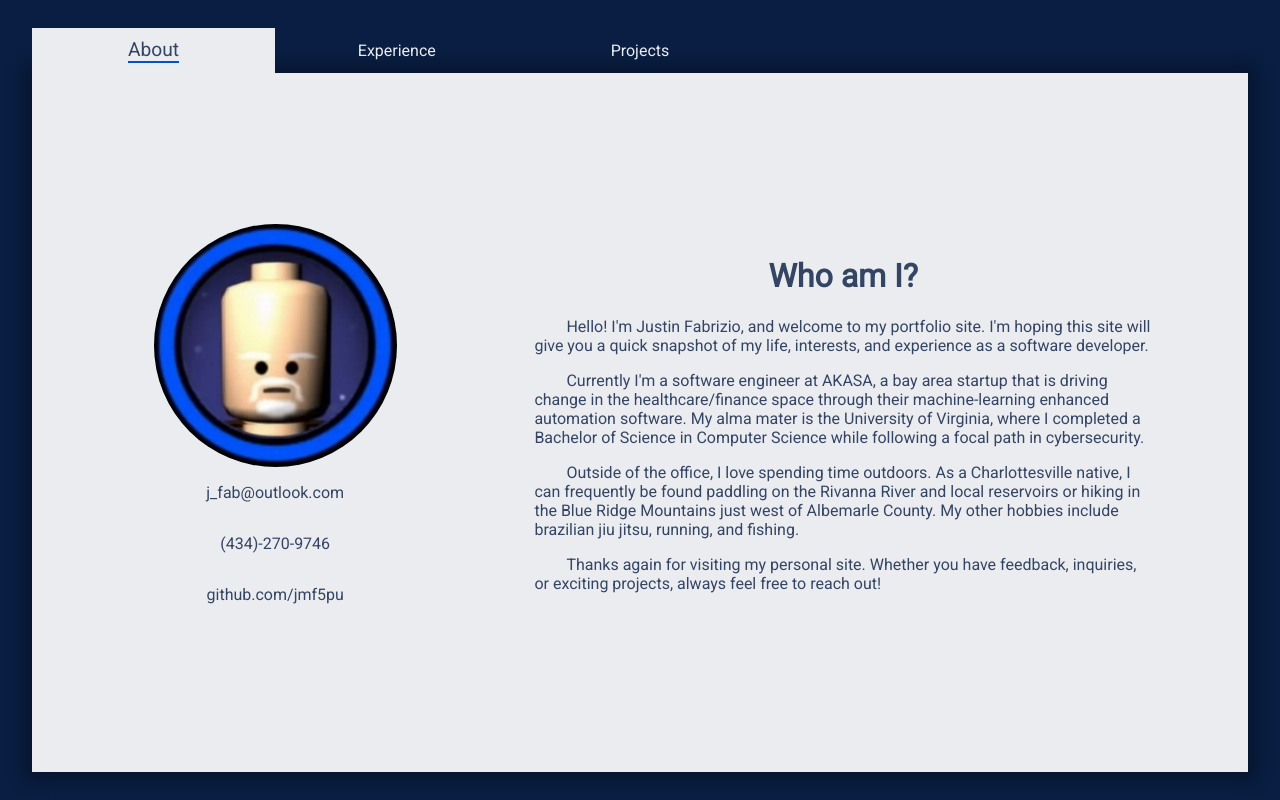
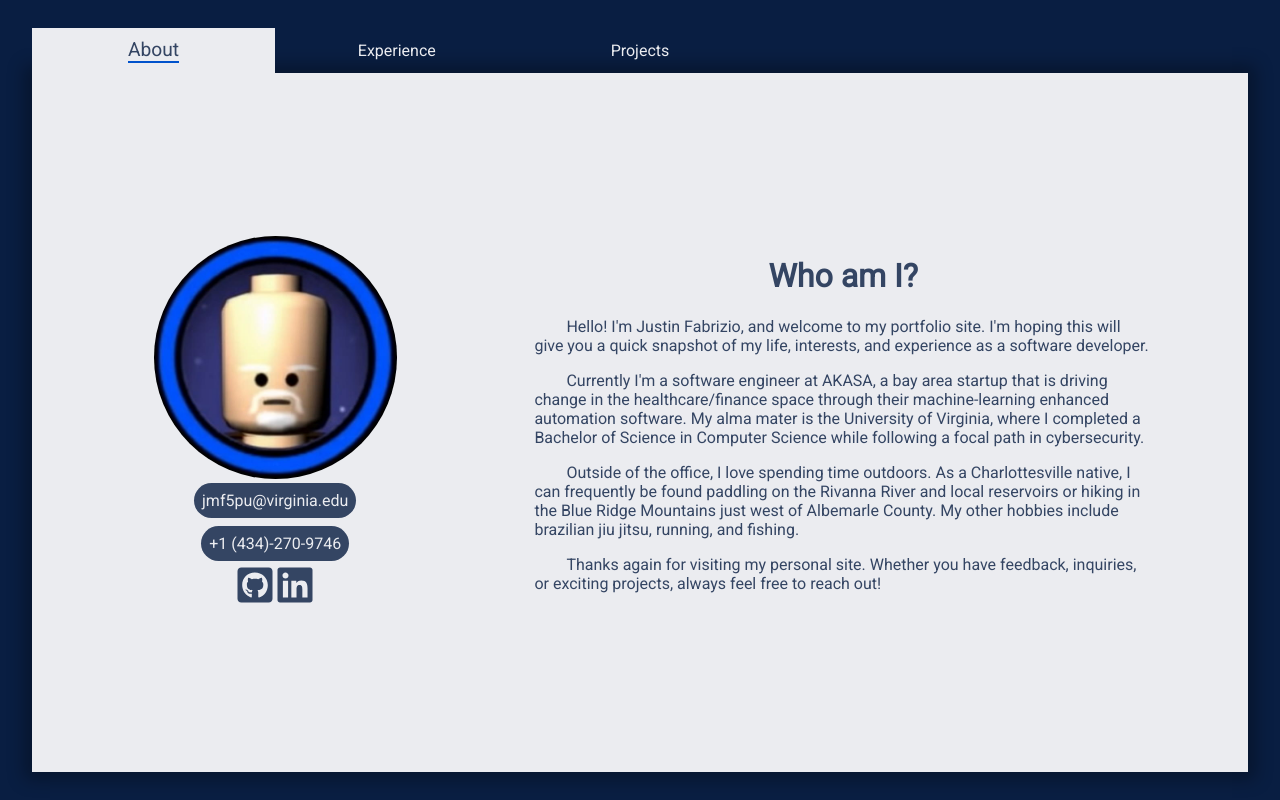
Before and after one commit to jmf5pu/portfolio, a React (Create React App) app: page / in a window 1280 px wide. Built offline with nearby package versions, Linux system fonts and the light colour scheme.

Commit message:
add contact and social links to about page

```diff
--- a/package.json
+++ b/package.json
@@ -12,6 +12,7 @@
     "@types/react-dom": "^18.2.6",
     "react": "^18.2.0",
     "react-dom": "^18.2.0",
+    "react-icons": "^4.10.1",
     "react-scripts": "5.0.1",
     "typescript": "^4.9.5",
     "web-vitals": "^2.1.4"
--- a/src/components/FirstTabMainWindow.tsx
+++ b/src/components/FirstTabMainWindow.tsx
@@ -1,4 +1,5 @@
 import styles from "./styles/FirstTabMainWindow.module.css";
+import { FaGithubSquare, FaLinkedin } from "react-icons/fa";
 
 function FirstTabMainWindow() {
   return (
@@ -8,17 +9,42 @@ function FirstTabMainWindow() {
           src={require("./styles/dummy-profile-pic.jpg")}
           className={styles.profileImage}
         />
-        <p>j_fab@outlook.com</p>
-        <p>(434)-270-9746</p>
-        <p>github.com/jmf5pu</p>
+        <div className={styles.contactInfoBubble}>
+          <a href="mailto:jmf5pu@virginia.edu" className={styles.contactInfo}>
+            jmf5pu@virginia.edu
+          </a>
+        </div>
+        <div className={styles.contactInfoBubble}>
+          <a href="tel:+14342709746" className={styles.contactInfo}>
+            +1 (434)-270-9746
+          </a>
+        </div>
+        <div>
+          <a
+            href="https://github.com/jmf5pu"
+            target="_blank"
+            rel="noopener"
+            aria-label="Github"
+          >
+            <FaGithubSquare className={styles.socialIcon} />
+          </a>
+          <a
+            href="https://www.linkedin.com/in/jf371a5/"
+            target="_blank"
+            rel="noopener"
+            aria-label="LinkedIn"
+          >
+            <FaLinkedin className={styles.socialIcon} />
+          </a>
+        </div>
       </div>
       <div className={styles.rightCol}>
         <div className={styles.personalStatement}>
           <h1>Who am I?</h1>
           <p className={styles.indentedParagraph}>
             Hello! I'm Justin Fabrizio, and welcome to my portfolio site. I'm
-            hoping this site will give you a quick snapshot of my life,
-            interests, and experience as a software developer.
+            hoping this will give you a quick snapshot of my life, interests,
+            and experience as a software developer.
           </p>
           <p className={styles.indentedParagraph}>
             Currently I'm a software engineer at AKASA, a bay area startup that
--- a/src/components/styles/FirstTabMainWindow.module.css
+++ b/src/components/styles/FirstTabMainWindow.module.css
@@ -1,5 +1,37 @@
 h1 {
   text-align: center;
+}
+
+.contactInfoBubble {
+  background-color: #344563;
+  padding: 0.5em;
+  border-radius: 2em;
+  margin-bottom: 0.25em;
+  margin-top: 0.25em;
+}
+
+.contactInfoBubble:hover {
+  background-color: #0052cc;
+  text-decoration: underline;
+  text-decoration-color: #ebecf0;
+  padding: 0.5em;
+  border-radius: 2em;
+}
+
+.contactInfo {
+  color: #ebecf0;
+  font-family: "Roboto", sans-serif;
+  text-decoration: none; /* Remove the default underline */
+}
+
+.socialIcon {
+  color: #344563;
+  font-size: 2.5em;
+}
+.socialIcon:hover {
+  color: #0052cc;
+  font-size: 2.5em;
+  cursor: pointer;
 }
 
 .indentedParagraph {
--- a/src/components/styles/NavBarTab.module.css
+++ b/src/components/styles/NavBarTab.module.css
@@ -48,6 +48,7 @@
 .tabUnderlineAnimation:hover {
   font-weight: bold;
   transition-delay: 0.15s;
+  cursor: pointer;
 }
 
 .tabUnderlineAnimation:hover::after {
```
Also changed, not shown: 1 other file (tests, documents, lock files or other folders).
